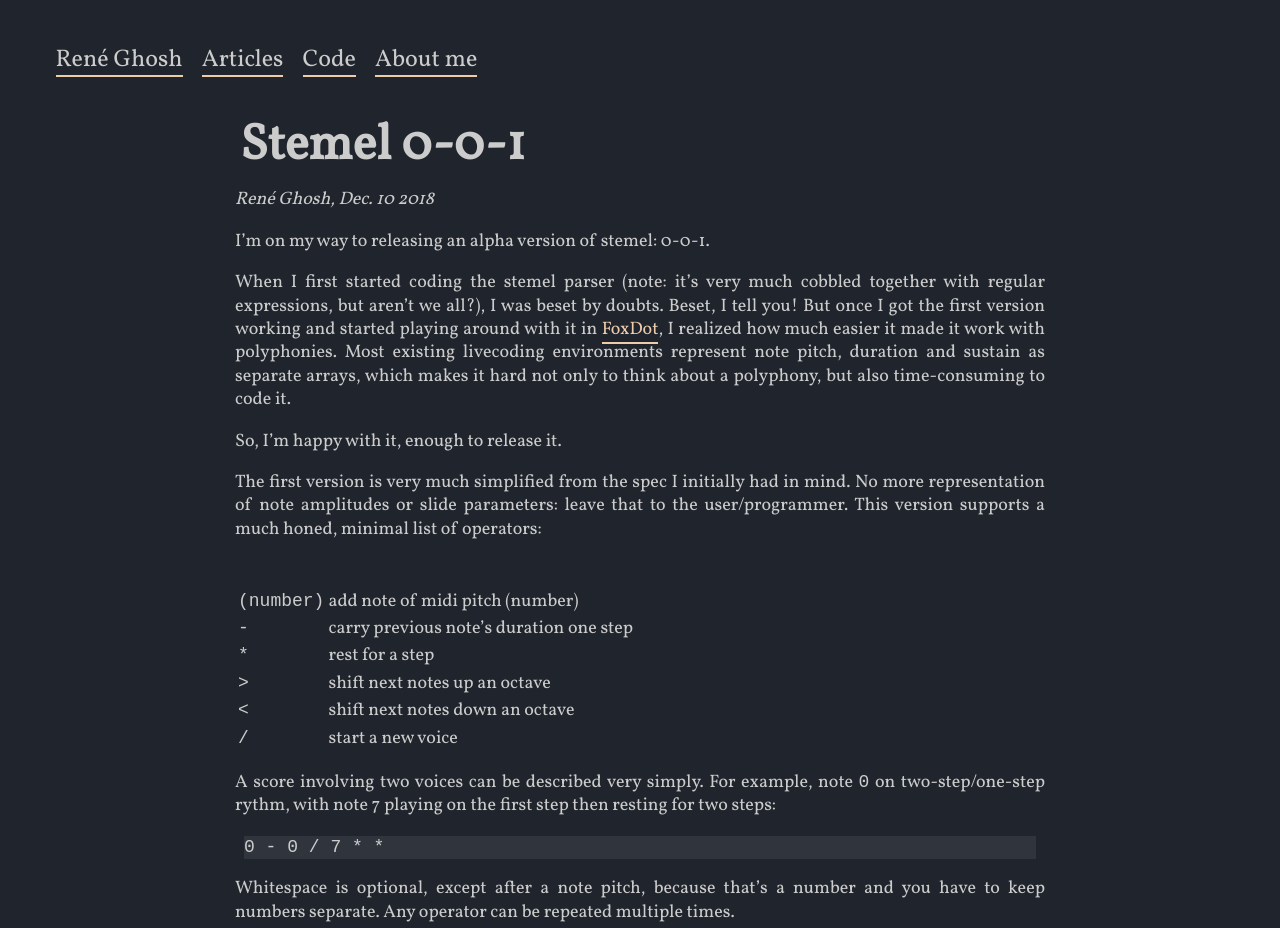
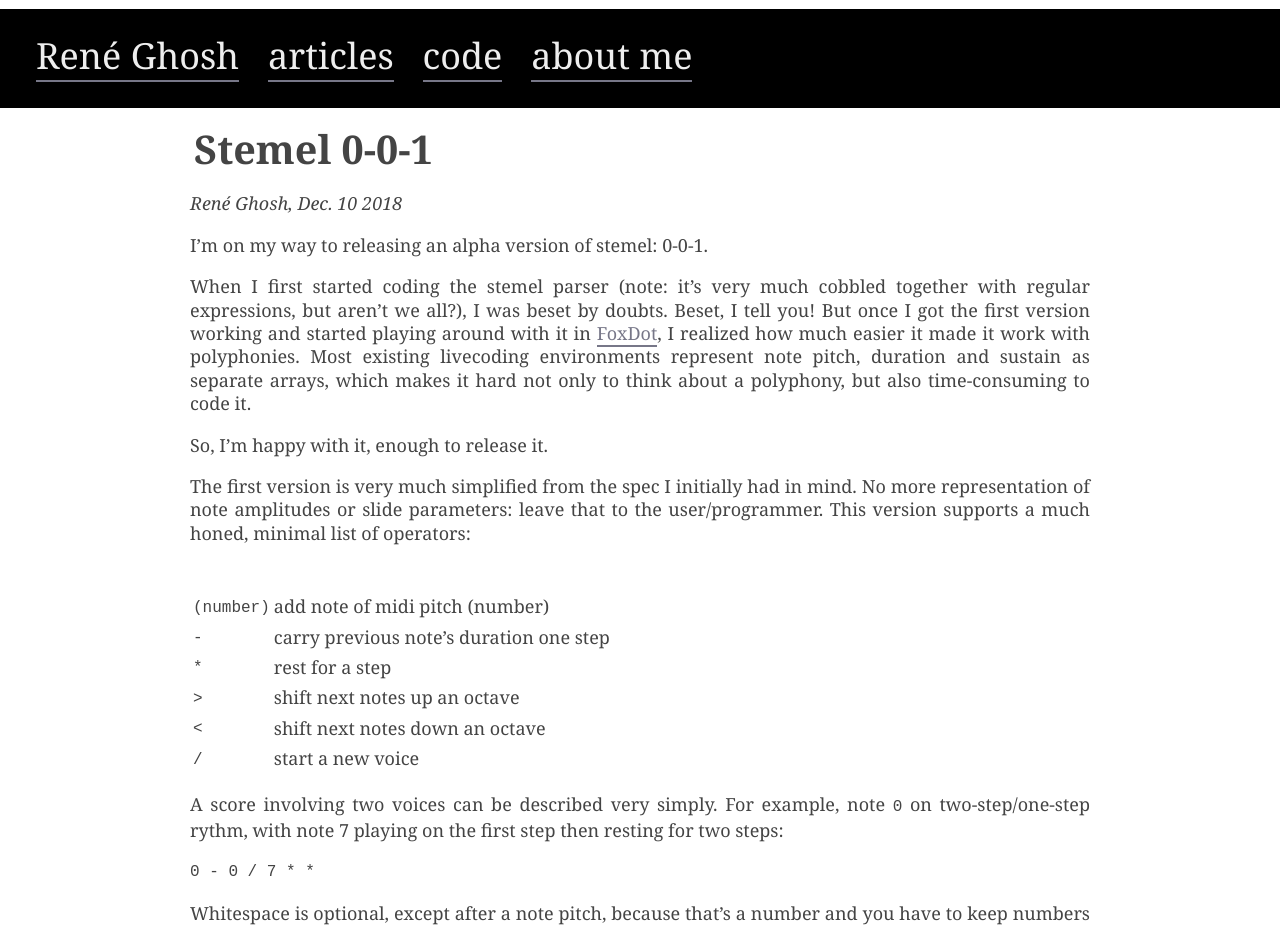
Before and after one commit to reneghosh/reneghosh.github.io, a Jekyll site: the page built from _articles/stemel0-0-1.md, in a window 1280 px wide. Shown: the top 928 px of the page. Built offline with Jekyll 4.4.1, drawn with Linux system fonts in a browser that asks for light colours.

Commit message:
changing colors

```diff
--- a/_layouts/article.html
+++ b/_layouts/article.html
@@ -9,24 +9,19 @@
 		<meta name="viewport" content="width=device-width, initial-scale=1, maximum-scale=1">
 		<link rel="canonical" href="{{ site.url }}{{ page.url | replace:'index.html',''}}">
 		<link rel="stylesheet" href="../home.css" type="text/css">
-	    <link rel="stylesheet" href="../text.css" type="text/css">
-
-      <!-- <link rel="stylesheet" href="//cdnjs.cloudflare.com/ajax/libs/highlight.js/9.11.0/styles/default.min.css">
-      <script src="//cdnjs.cloudflare.com/ajax/libs/highlight.js/9.11.0/highlight.min.js"></script>
-      <script>hljs.initHighlightingOnLoad();</script> -->
 	</head>
 	<body>
-    	<div id="main" class="container">
-    		<div class="row">
-	    		<div class="container-fluid panel-nav">
+		<div id="header" class="row">
+			<div class="topnav">
 				<div><a class="nav-link" href="../index.html">René Ghosh</a></div>
 				<!-- <div><a class="nav-link" href="../index.html#books">Books</a></div> -->
-				        <div><a class="nav-link" href="../index.html#articles">Articles</a></div>
-					<div><a class="nav-link" href="../index.html#code">Code</a></div>
-					<div><a class="nav-link" href="../index.html#aboutme">About me</a></div>
+				<div><a class="nav-link" href="../index.html#articles">articles</a></div>
+				<div><a class="nav-link" href="../index.html#code">code</a></div>
+				<div><a class="nav-link" href="../index.html#aboutme">about me</a></div>
 			</div>
 		</div>
-			<div class="content">
+		<div class="container">
+			<div class="content text-content">
 				{{content }}
 			</div>
 		</div>
--- a/home.css
+++ b/home.css
@@ -1,16 +1,26 @@
 :root {
-  --nav-color: #ECA;
-  --main-bg-color: #20252D;
+  --nav-color: #778;
+  --main-bg-color: #FFF;
+  --navlinks : #FFF;
+  --top-nav-bg-color: #000;
+  --section-title-color: #555;
+  --meta-color: #ED0;
+  --main-color: #444;
 }
 body {
   font-size: large;
   font-family: georgia, serif;
   line-height: 1.3em;
-  padding: 1em;
+  padding: 0em;
   margin: 0;
   text-align: left;
   background-color: var(--main-bg-color);
-  color: #ccc;
+  color: var(--main-color);
+}
+
+
+#main {
+  padding: 3em;
 }
 
 #topbar {
@@ -20,14 +30,10 @@ body {
 }
 
 #main {
-  /* display: flex;
-  flex-direction: row;
-  flex-wrap: wrap; */
 }
 
 .section-title {
-  /* flex: 1 1 auto; */
-  color: #9AB;
+  color: var(--section-title-color);
   text-align: left;
   padding: 0.2em;
   display: flex;
@@ -44,14 +50,18 @@ body {
   flex: 1 1 auto;
 }
 
-.brand {
+#header {
   margin-top: 0.5em;
   display: flex;
+  justify-content: space-between;
+  align-items: center;
   overflow-x: auto;
+  background-color: var(--top-nav-bg-color);
+  padding: 1em;
 }
 
-.brand * {
-  color: #ccc;
+#header * {
+  color: #eee;
 }
 
 .section {
@@ -61,7 +71,6 @@ body {
   justify-content: baseline;
   align-items: stretch;
   margin: 1px;
-  background-color: var(--main-bg-color);
   border: 0px solid #CCD;
 }
 
@@ -73,13 +82,12 @@ body {
   padding: 1em;
   border: 0px solid;
   background-color: var(--main-bg-color);
-  color: #ccc;
   flex: 1 1 auto;
 }
 
 
 .nav-link, .nav-link:visited {
-  color: #CCC;
+  color: var(--navlinks);
   font-size: 36px;
   margin-left: 0.4em;
   margin-right: 0.4em;
@@ -96,7 +104,14 @@ body {
   margin-top: 0.2em;
   margin-bottom: 0.5em;
   padding: 0.2em;
-  background-color: var(--main-bg-color);
+}
+
+.text-content {
+  width: clamp(10em, 50em, 50em);
+  /* border: 1px solid #000; */
+}
+.content {
+	text-align: left;
 }
 
 .img-fluid {
@@ -106,7 +121,7 @@ body {
 
 .date {
   margin-top: 0;
-  color: #BBC;
+  color: var(--meta-color);
 }
 
 .main {
@@ -133,7 +148,7 @@ body {
 p {
   text-align: justify;
   font-weight: normal;
-  max-width: 30em;
+  /* max-width: 30em; */
 }
 
 .card-title {
@@ -164,7 +179,7 @@ h1, h2, h3, h4 {
 }
 
 h1 {
-  font-size: 38px;
+  font-size: 220%;
   font-weight: bold;
 }
 
@@ -179,7 +194,11 @@ ul li {
   display: inline;
 }
 
-.container {}
+.container {
+  display: flex;
+  flex-direction: column;
+  align-items: center;
+}
 
 .card {}
 
@@ -268,7 +287,6 @@ ul li {
     justify-content: flex-start;
     margin-top: 0.2em;
     padding: 0.2em;
-    background-color: var(--main-bg-color);
   }
  .field {
   display: flex;
```
Also changed, not shown: _includes/about.html (+0 -7 lines), _includes/navigation.html (+6 -6 lines). Lines whose indentation alone changed are shown as unchanged.
